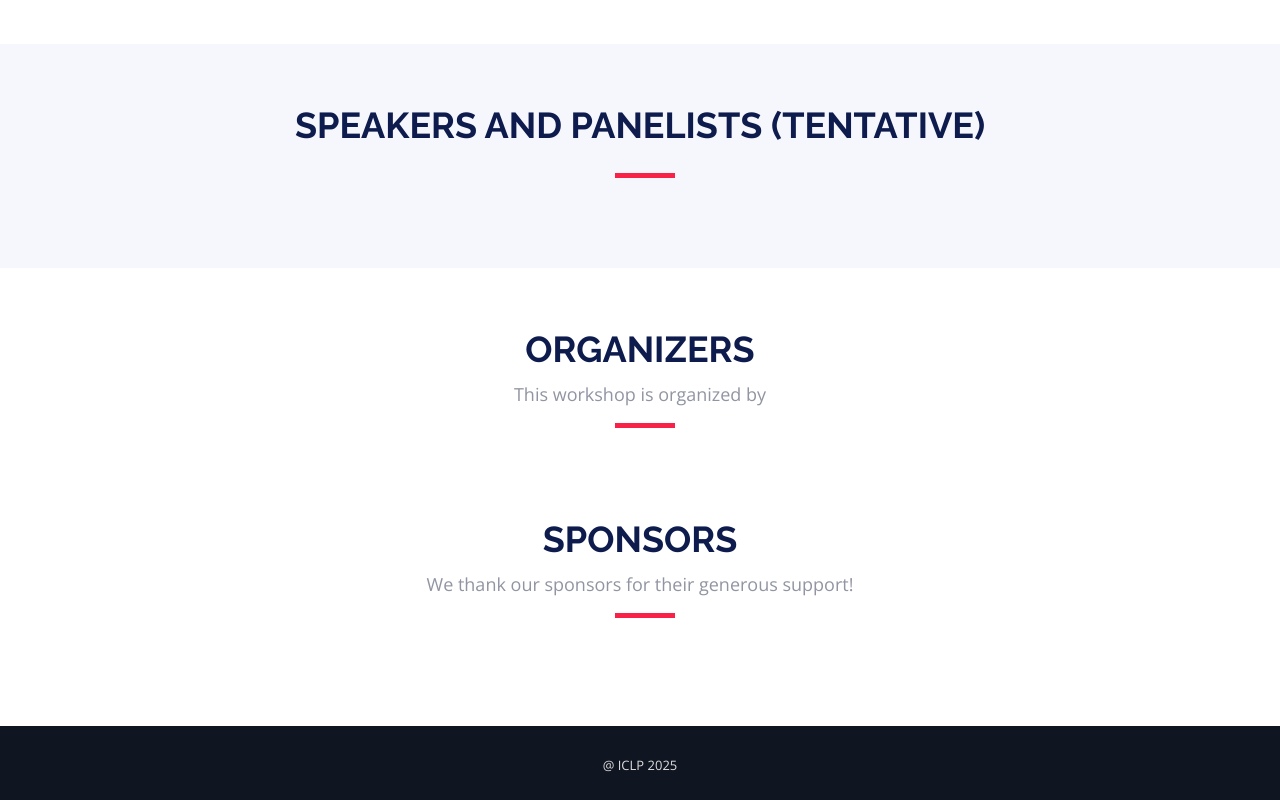
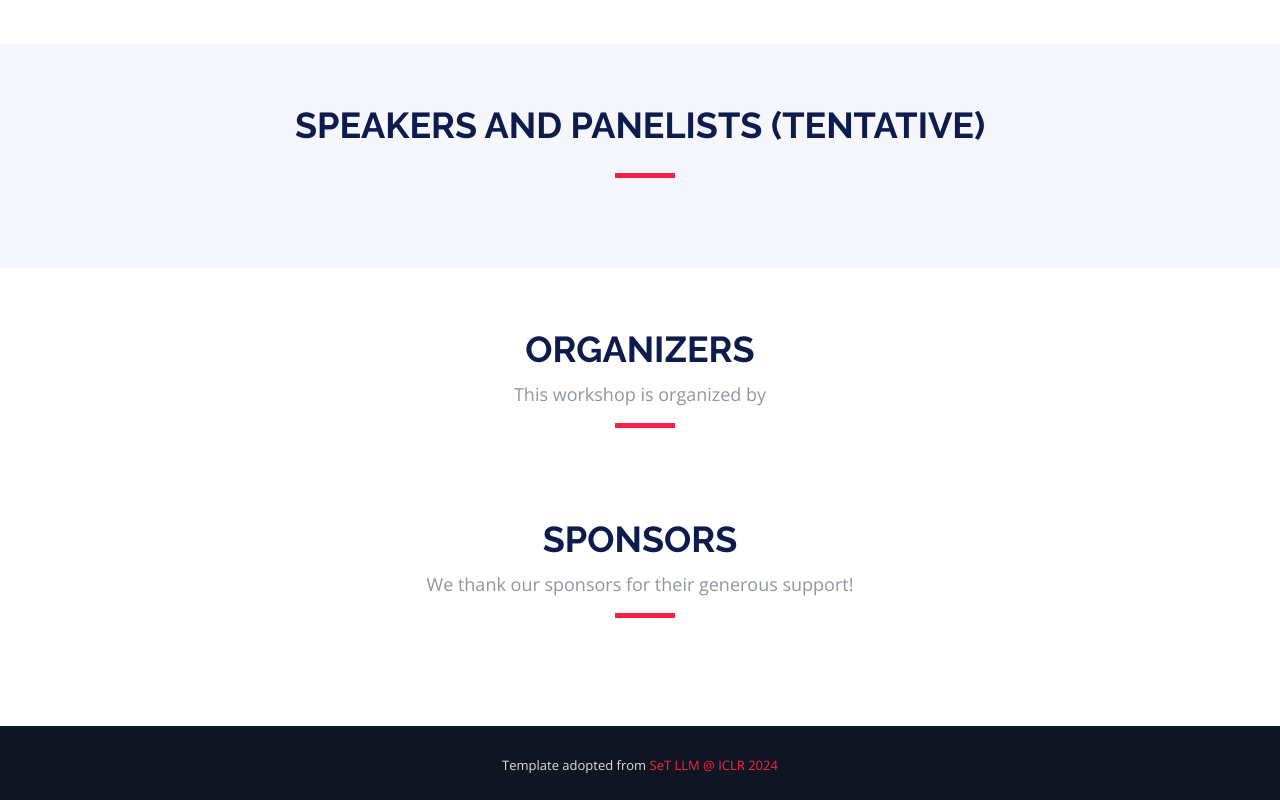
Before and after one commit to carla-ws/web, a plain HTML site: page index.html in a window 1280 px wide. Shown: the part 4173-4973 px from the top of the page. Drawn offline with nearby package versions, Linux system fonts and the light colour scheme.

Commit message:
Fixing footer

```diff
--- a/index.html
+++ b/index.html
@@ -380,7 +380,7 @@
         <!-- &copy; Copyright <strong>TheEvent</strong>. All Rights Reserved -->
       </div>
       <div class="credits">
-        @ ICLP 2025</a>
+        Template adopted from <a href="https://set-llm.github.io/">SeT LLM @ ICLR 2024</a>
       </div>
     </div>
   </footer><!-- End Footer -->
```
